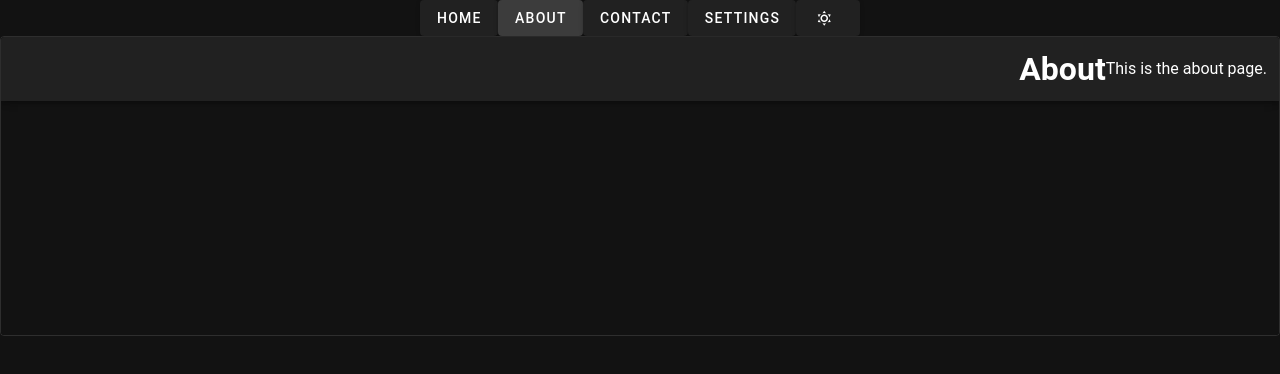
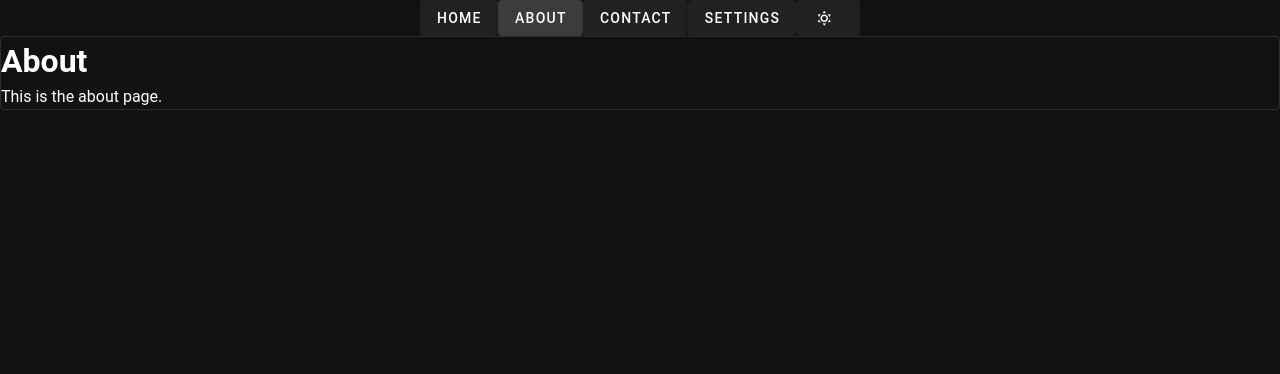
Before and after one commit to tloszkov/nagykede, a Vue app: page /about in a window 1280 px wide. Shown: the top 374 px of the page. Built offline with nearby package versions, Linux system fonts and the light colour scheme.

Commit message:
fix: Simplify about page layout by removing unnecessary app structure

```diff
--- a/src/pages/about.vue
+++ b/src/pages/about.vue
@@ -4,14 +4,8 @@
 
 <template>
   <v-responsive class="border rounded" max-height="300">
-    <v-app :theme="theme">
-      <v-app-bar class="px-3">
-        <v-spacer></v-spacer>
-
           <h1>About</h1>
           <p>This is the about page.</p>
-      </v-app-bar>
-    </v-app>
   </v-responsive>
 </template>
 
```
